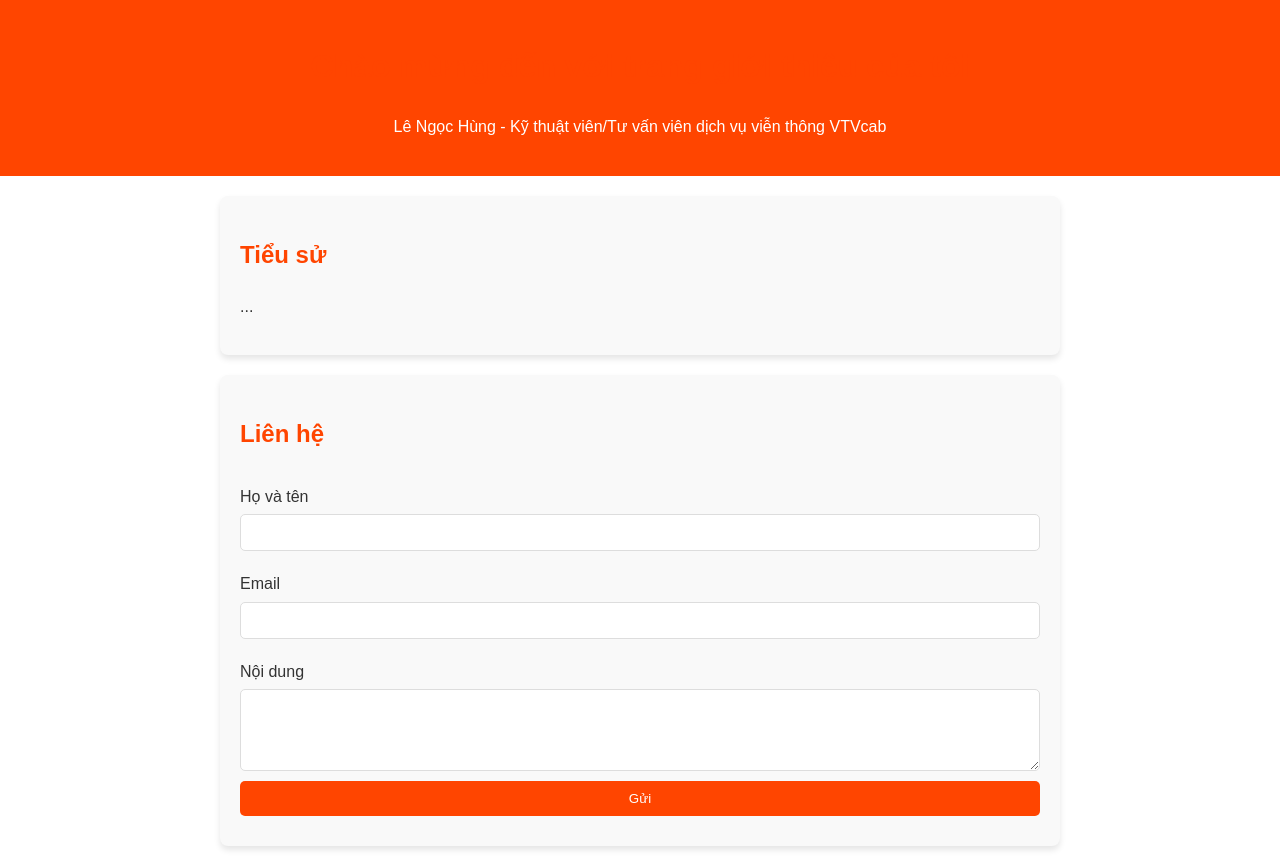
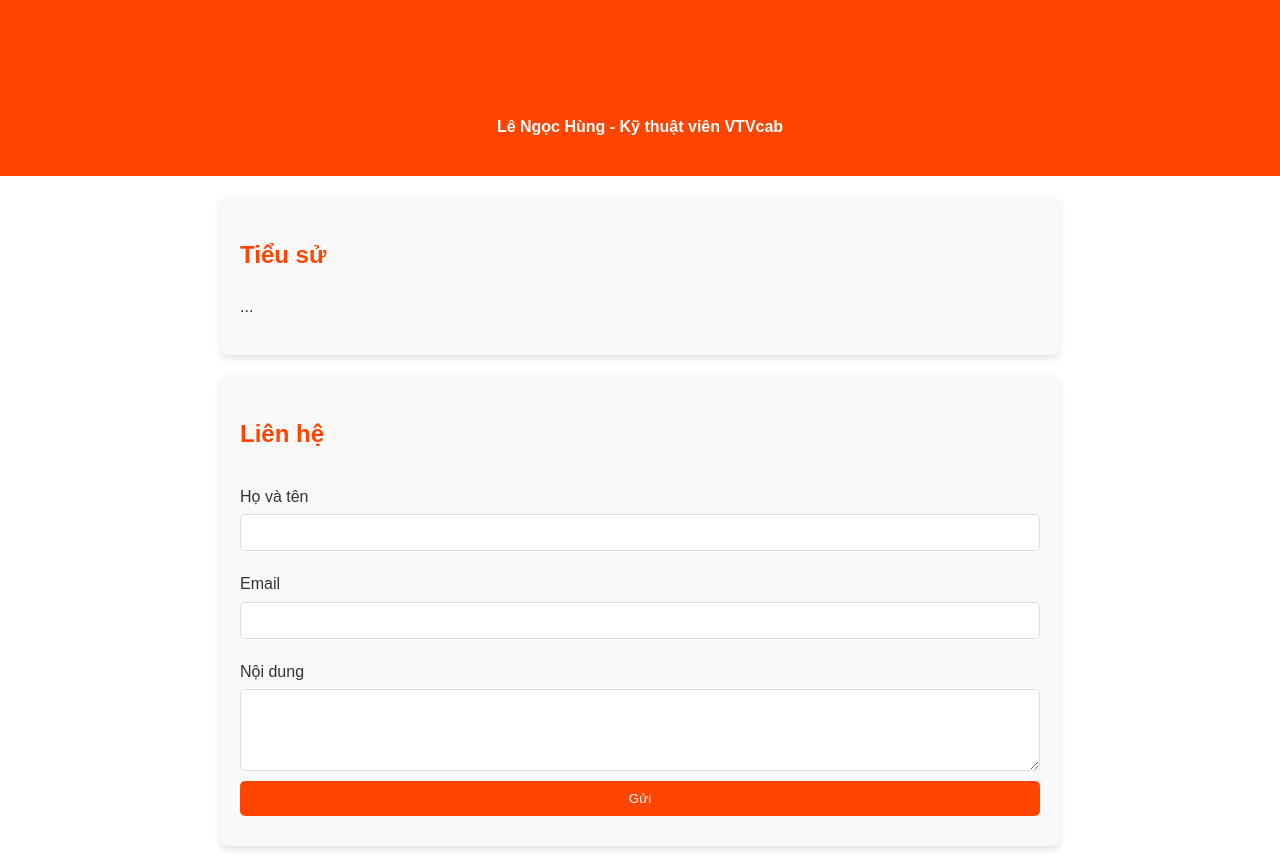
Before and after one commit to minhpiu2/ahung, a plain HTML site: page index.html in a window 1280 px wide. Drawn offline with Linux system fonts and the light colour scheme.

Commit message:
Update index.html

```diff
--- a/index.html
+++ b/index.html
@@ -88,7 +88,7 @@
 <body>
     <header>
         <h1>Chào mừng đến với trang giới thiệu của tôi</h1>
-        <p>Lê Ngọc Hùng - Kỹ thuật viên/Tư vấn viên dịch vụ viễn thông VTVcab</p>
+        <p style="font-site: 36;font-weight: bold;">Lê Ngọc Hùng - Kỹ thuật viên VTVcab</p>
     </header>
 
     <section id="about">
```
